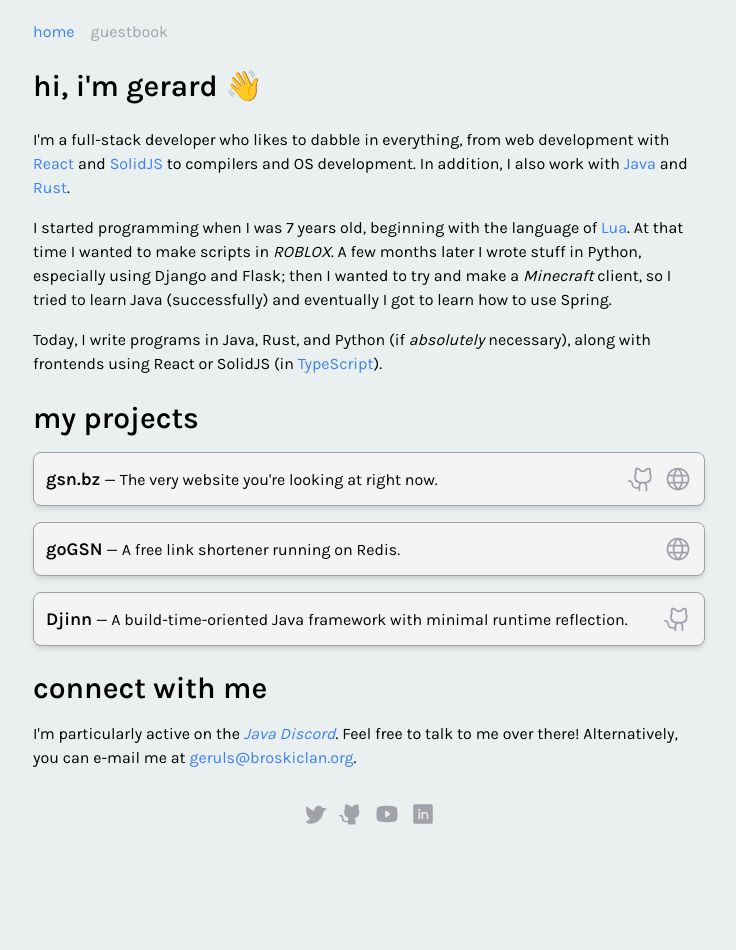
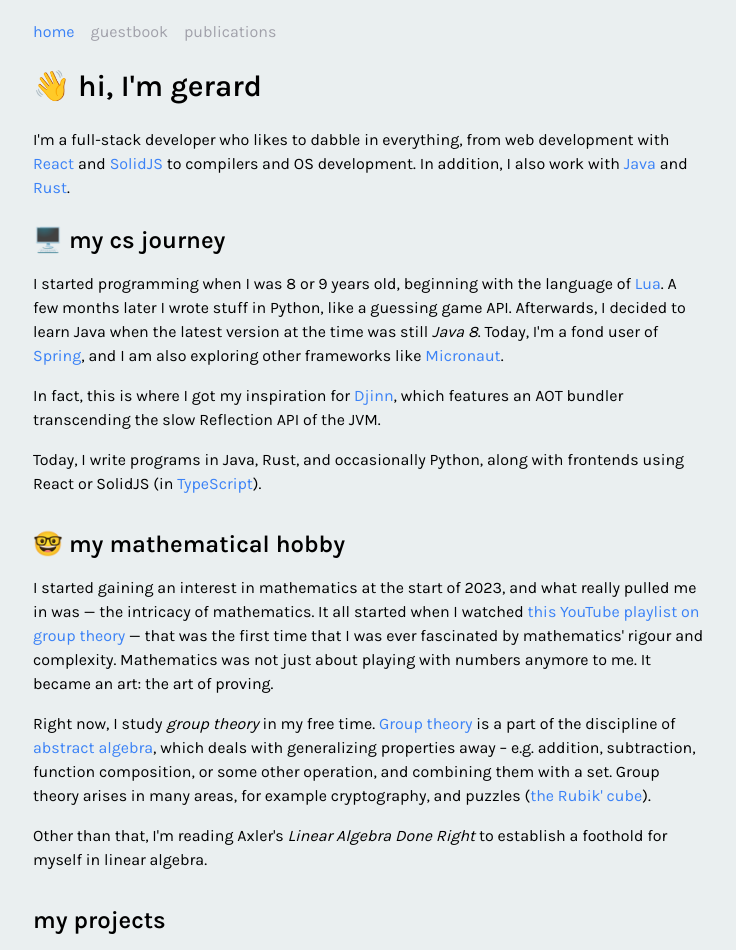
Before and after one commit to gsayson/bz4, a Next.js app: page / in a window 1280 px wide. Shown: the part 100-1050 px from the top of the page, without its empty margins (271-1007 px from the left). Before the commit the page ends 1022 px from the top, so only its background shows below. Built offline with nearby package versions, Linux system fonts and the light colour scheme.

Commit message:
add publications

```diff
--- a/package.json
+++ b/package.json
@@ -20,7 +20,9 @@
     "eslint-config-next": "13.4.16",
     "luxon": "^3.4.0",
     "next": "13.4.16",
+    "obscenity": "^0.2.1",
     "postcss": "8.4.28",
+    "punycode": "^2.3.1",
     "pusher": "^5.1.3",
     "pusher-js": "^8.3.0",
     "react": "18.2.0",
--- a/src/app/page.tsx
+++ b/src/app/page.tsx
@@ -3,29 +3,65 @@
 export default function Home() {
     return (
         <div>
-            <h1 className="text-3xl font-semibold mb-4 lg:mb-6">hi, i&apos;m gerard 👋</h1>
+            <h1 className="text-3xl font-semibold mb-4 lg:mb-6">👋 hi, I&apos;m gerard</h1>
+            <p>
+                I&apos;m a full-stack developer who likes to dabble in everything, from web development with <a href="https://react.dev" className="link">React</a> and
+                {" "}<a href="https://www.solidjs.com" className="link">SolidJS</a> to compilers and
+                OS development. In addition, I also work with <a href="https://www.oracle.com/java/" className="link">Java</a> and
+                {" "}<a href="https://www.rust-lang.org" className="link">Rust</a>.
+            </p>
+            <h2 className="text-2xl font-semibold mb-4 mt-6">🖥️ my cs journey</h2>
             <div className="space-y-4">
                 <p>
-                    I&apos;m a full-stack developer who likes to dabble in everything, from web development with <a href="https://react.dev" className="link">React</a> and <a href="https://www.solidjs.com" className="link">SolidJS</a> to compilers and OS development.
-                    In addition, I also work with <a href="https://www.oracle.com/java/" className="link">Java</a> and <a href="https://www.rust-lang.org" className="link">Rust</a>.
+                    I started programming when I was 8 or 9 years old, beginning with the language of <a
+                    href="https://www.lua.org" className="link">Lua</a>.
+                    A few months later I wrote stuff in Python, like a guessing game API. Afterwards, I decided
+                    to learn Java when the latest version at the time was still <em>Java 8</em>.
+                    Today, I&apos;m a fond user of <a href="https://spring.io" className="link">Spring</a>, and I am also
+                    exploring other frameworks like <a href="https://micronaut.io" className="link">Micronaut</a>.
                 </p>
                 <p>
-                    I started programming when I was 7 years old, beginning with the language of <a href="https://www.lua.org" className="link">Lua</a>. At that time I wanted to make scripts in <em>ROBLOX</em>.
-                    A few months later I wrote stuff in Python, especially using Django and Flask; then I wanted to try and make a <em>Minecraft</em> client, so I tried to learn Java (successfully) and
-                    eventually I got to learn how to use Spring.
+                    In fact, this is where I got my inspiration for <a href="https://github.com/gsayson/djinn"
+                    className="link">Djinn</a>, which features an AOT
+                    bundler transcending the slow Reflection API of the JVM.
                 </p>
                 <p>
-                    Today, I write programs in Java, Rust, and Python (if <em>absolutely</em> necessary), along with frontends using React or SolidJS (in <a href="https://www.typescriptlang.org" className="link">TypeScript</a>).
+                    Today, I write programs in Java, Rust, and occasionally Python, along with frontends using React or
+                    SolidJS (in <a href="https://www.typescriptlang.org" className="link">TypeScript</a>).
                 </p>
             </div>
-            <h1 className="text-3xl font-semibold mb-4 mt-6">my projects</h1>
-            <Card title="gsn.bz" desc="The very website you're looking at right now." url="https://gsn.bz" github="https://github.com/gsayson/bz4"/>
+            <h2 className="text-2xl font-semibold mb-4 mt-8">🤓 my mathematical hobby</h2>
+            <div className="space-y-4">
+                <p>
+                    I started gaining an interest in mathematics at the start of 2023, and
+                    what really pulled me in was &mdash; the intricacy of mathematics. It all started
+                    when I watched <a href="https://www.youtube.com/playlist?list=PLwV-9DG53NDxU337smpTwm6sef4x-SCLv" className="link">this YouTube playlist
+                    on group theory</a> &mdash; that was the first time that I was ever fascinated by mathematics&apos; rigour and complexity. Mathematics
+                    was not just about playing with numbers anymore to me. It became an art: the art of proving.
+                </p>
+                <p>
+                    Right now, I study <em>group theory</em> in my free time. <a href="https://en.wikipedia.org/wiki/Group_theory" className="link">Group theory</a>{" "}
+                    is a part of the discipline of <a href="https://en.wikipedia.org/wiki/Abstract_algebra" className="link">abstract algebra</a>,
+                    which deals with generalizing properties away &ndash; e.g. addition, subtraction, function composition, or some other operation, and combining them with a set. Group theory arises in many areas, for example
+                    cryptography, and puzzles (<a href="https://en.wikipedia.org/wiki/Rubik%27s_Cube_group" className="link">the Rubik&apos; cube</a>).
+                </p>
+                <p>
+                    Other than that, I&apos;m reading Axler&apos;s <em>Linear Algebra Done Right</em> to establish a foothold for myself in linear algebra.
+                </p>
+            </div>
+            <h1 className="text-2xl font-semibold mb-4 mt-8">my projects</h1>
+            <Card title="gsn.bz" desc="The very website you're looking at right now." url="https://gsn.bz"
+                github="https://github.com/gsayson/bz4"/>
             <Card title="goGSN" desc="A free link shortener running on Redis." url="https://go.gsn.bz"/>
-            <Card title="Djinn" desc="A build-time-oriented Java framework with minimal runtime reflection." github="https://github.com/gsayson/djinn"/>
-            <h1 className="text-3xl font-semibold mb-4 mt-6">connect with me</h1>
+            <Card title="Djinn" desc="A build-time-oriented Java framework with minimal runtime reflection."
+                github="https://github.com/gsayson/djinn"/>
+            <h1 className="text-2xl font-semibold mb-4 mt-6">connect with me</h1>
             <p>
-                I&apos;m particularly active on the <a className="italic link" href="https://discordjug.net">Java Discord</a>. Feel free to talk to me over there!
-                Alternatively, you can e-mail me at <a className="link" href="mailto:geruls@broskiclan.org">geruls@broskiclan.org</a>.
+                I&apos;m particularly active on the <a className="italic link" href="https://discordjug.net">Java
+                Discord</a>, as <code className={"font-mono"}>@gsayson</code>. Feel free to talk to me over there!
+                Alternatively, you can e-mail me at <a className="link"
+                href="mailto:geruls@broskiclan.org">geruls@broskiclan.org</a>, or
+                you can click on the icons in the footer to see my social handles.
             </p>
         </div>
     )
--- /dev/null
+++ b/src/app/publications/page.tsx
@@ -0,0 +1,36 @@
+export default function Publications() {
+    return (
+        <div>
+            <h1 className="text-3xl font-semibold mb-4 lg:mb-6">my publications</h1>
+            <p>
+                Here&apos;s a list of my publications in mathematics. For code, please
+                see my GitHub.
+            </p>
+            <h2 className="text-2xl font-semibold mb-4 mt-6">further math 2023 notes</h2>
+            <div className="space-y-4">
+                <p>
+                    I wrote this last year in end-of-year 2023 as a pastime, with the aim
+                    of making a Further Mathematics textbook for fun. <em>Fortunately</em>,
+                    Cambridge just had to change the syllabus:
+                    <ul className={"list-disc ml-4 my-2"}>
+                        <li>remove mathematical induction conic sections</li>
+                        <li>use computers in applying Simpson&apos;s Rule, the trapezium rule, the Euler method and the improved Euler method (Heun&apos;s method)</li>
+                        <li>add multivariable calculus, but without the Jacobian</li>
+                    </ul>
+                </p>
+                <p>
+                    These notes are <em>very incomplete</em>, as I haven&apos;t had time to work on them in this year.
+                    The chapters included are:
+                    <ul className={"list-disc ml-4 my-2"}>
+                        <li>mathematical induction</li>
+                        <li>ordinary differential equations (incomplete)</li>
+                        <li>numerical methods of ordinary differential equations and integrals</li>
+                    </ul>
+                </p>
+                <p>
+                    You can access it <a href={"https://drive.google.com/file/d/1jYGmfsg_7SJtFY6pfKbHGm_AD21KWomj/view?usp=sharing"} className={"link"}>here</a>.
+                </p>
+            </div>
+        </div>
+    )
+}
--- a/src/components/card.tsx
+++ b/src/components/card.tsx
@@ -6,7 +6,7 @@
 
 export function Card({ title, desc, url, github }: { title: string, desc: string, url?: string, github?: string }) {
     return (
-        <div className="p-3 border border-zinc-400 dark:border-zinc-600 rounded-lg bg-zinc-100 dark:bg-zinc-800 shadow-md transition transform hover:scale-105 mb-4 flex justify-between align-middle items-center">
+        <div className="p-3 border border-zinc-400 dark:border-zinc-600 rounded-lg bg-zinc-100 dark:bg-zinc-800 shadow-md transition transform hover:scale-y-105 mb-4 flex justify-between align-middle items-center">
             <h1><span className="text-lg font-semibold">{title}</span> &mdash; {desc}</h1>
             <div className="flex space-x-2">
                 {github && <a href={github}><GithubLogo size="1.75rem" className={C}/></a>}
--- a/src/components/page.tsx
+++ b/src/components/page.tsx
@@ -1,6 +1,6 @@
 "use client"
 
-import { GithubLogo, TwitterLogo, YoutubeLogo, LinkedinLogo } from "@phosphor-icons/react"
+import {GithubLogo, LinkedinLogo, TwitterLogo, YoutubeLogo} from "@phosphor-icons/react"
 import Link from "next/link"
 import { usePathname } from "next/navigation"
 
@@ -12,20 +12,29 @@
         return <Link href={href} className={`transition mr-3 lg:mr-4 ${process(usePathname()) == process(href) ? "text-blue-500" : "text-zinc-400 dark:text-zinc-500 hover:text-zinc-300 dark:hover:text-zinc-400"}`}>{children}</Link>
     }
     return (
-        <nav className="flex my-6">
+        <nav className="flex md:flex-row md:my-6 flex-col mb-4">
             <NEntry href="/">home</NEntry>
             <NEntry href="/guestbook">guestbook</NEntry>
+            <NEntry href="/publications">publications</NEntry>
         </nav>
     )
 }
 
 export function Footer() {
     return (
-        <footer className="mt-8 text-center flex space-x-3 items-center justify-center w-full">
-            <a href="https://twitter.com/gsn_bz" className="transition text-zinc-400 dark:text-zinc-500 hover:text-zinc-300 dark:hover:text-zinc-400"><TwitterLogo size="1.5rem" weight="fill"/></a>
-            <a href="https://github.com/gsayson" className="transition text-zinc-400 dark:text-zinc-500 hover:text-zinc-300 dark:hover:text-zinc-400"><GithubLogo size="1.5rem" weight="fill"/></a>
-            <a href="https://youtube.com/@gerul5" className="transition text-zinc-400 dark:text-zinc-500 hover:text-zinc-300 dark:hover:text-zinc-400"><YoutubeLogo size="1.5rem" weight="fill"/></a>
-            <a href="https://linkedin.com/in/gsaysonbz" className="transition text-zinc-400 dark:text-zinc-500 hover:text-zinc-300 dark:hover:text-zinc-400"><LinkedinLogo size="1.5rem" weight="fill"/></a>
-        </footer>
+      <footer className="mt-8 text-center flex space-x-3 items-center justify-center w-full">
+        <a href="https://twitter.com/gsn_bz"
+           className="transition text-zinc-400 dark:text-zinc-500 hover:text-zinc-300 dark:hover:text-zinc-400"><TwitterLogo
+          size="1.5rem" weight="fill"/></a>
+        <a href="https://github.com/gsayson"
+           className="transition text-zinc-400 dark:text-zinc-500 hover:text-zinc-300 dark:hover:text-zinc-400"><GithubLogo
+          size="1.5rem" weight="fill"/></a>
+        <a href="https://youtube.com/@gerul5"
+           className="transition text-zinc-400 dark:text-zinc-500 hover:text-zinc-300 dark:hover:text-zinc-400"><YoutubeLogo
+          size="1.5rem" weight="fill"/></a>
+        <a href="https://www.linkedin.com/in/gsaysonbz/"
+           className="transition text-zinc-400 dark:text-zinc-500 hover:text-zinc-300 dark:hover:text-zinc-400"><LinkedinLogo
+          size="1.5rem" weight="fill"/></a>
+      </footer>
     )
 }
```
Also changed, not shown: src/app/api/guestbook/route.ts (+22 -7 lines), src/components/gb.tsx (+15 -1 lines), 1 other file (tests, documents, lock files or other folders).
